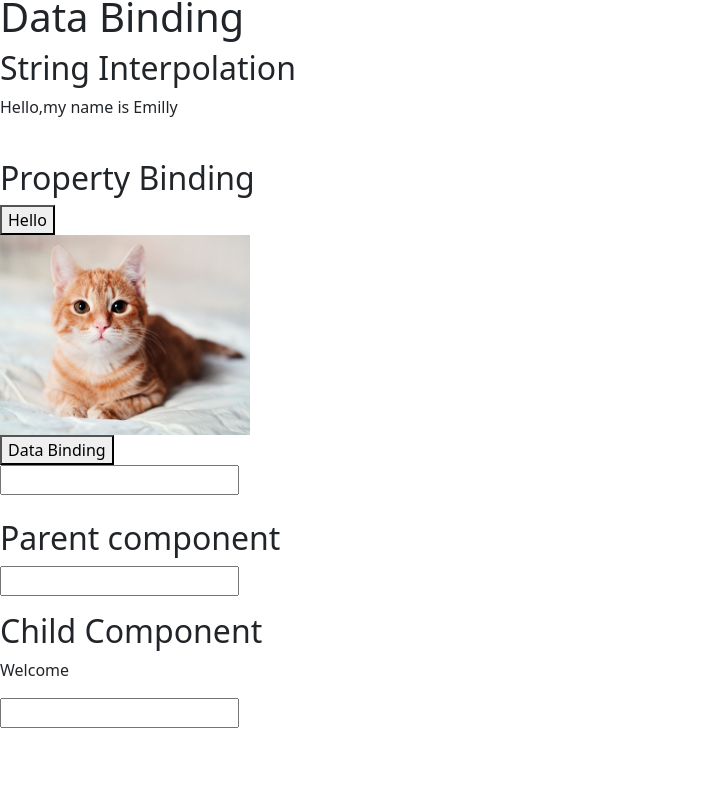
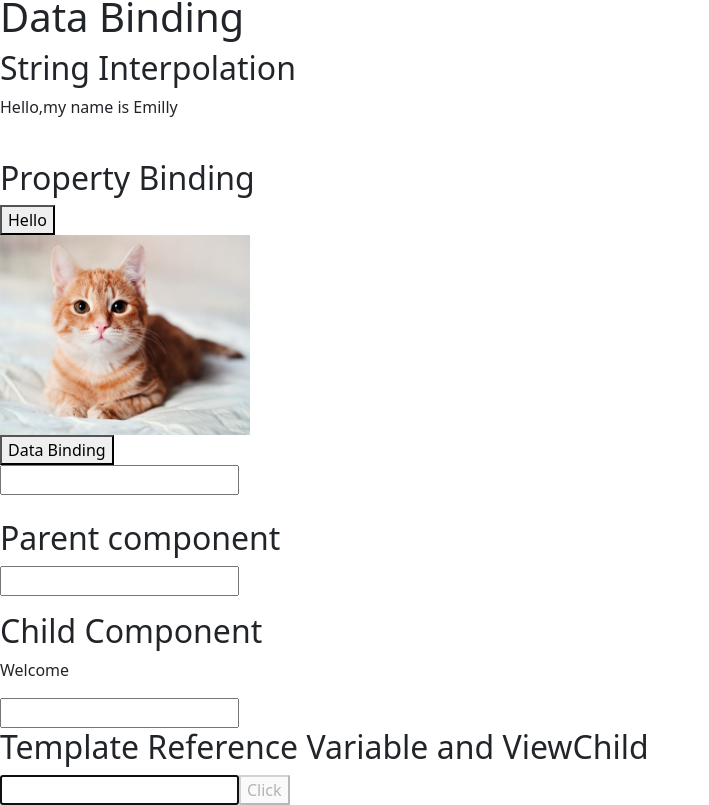
Before and after one commit to njugunaemilly/AngularBasics, an Angular app: page / in a window 1280 px wide. Shown: the part 432-1237 px from the top of the page, without its empty margins (0-709 px from the left). Before the commit the page ends 1160 px from the top, so only its background shows below. Built offline with nearby package versions, Linux system fonts and the light colour scheme.

Commit message:
Exploring the DOM task

```diff
--- a/src/app/app.component.html
+++ b/src/app/app.component.html
@@ -21,3 +21,4 @@
 </div>
 <br>
 <app-parent></app-parent>
+<app-template-reference></app-template-reference>
--- a/src/app/app.module.ts
+++ b/src/app/app.module.ts
@@ -8,6 +8,7 @@ import { FirstComponentComponent } from './first-component/first-component.compo
 import { DirectivesAndServicesComponent } from './directives-and-services/directives-and-services.component';
 import { ParentComponent } from './parent/parent.component';
 import { ChildComponent } from './child/child.component';
+import { TemplateReferenceComponent } from './template-reference/template-reference.component';
 
 @NgModule({
   declarations: [
@@ -15,7 +16,8 @@ import { ChildComponent } from './child/child.component';
     FirstComponentComponent,
     DirectivesAndServicesComponent,
     ParentComponent,
-    ChildComponent
+    ChildComponent,
+    TemplateReferenceComponent
   ],
   imports: [
     BrowserModule,
--- /dev/null
+++ b/src/app/template-reference/template-reference.component.html
@@ -0,0 +1,6 @@
+<div>
+    <h2>Template Reference Variable and ViewChild</h2>
+    <input type="text" #myInput ngModel>
+    <button [disabled]="myInput.value.length===0" (click)="sendInput(myInput)">Click</button>
+    <!-- <p>{{input}}</p> -->
+</div>
--- /dev/null
+++ b/src/app/template-reference/template-reference.component.ts
@@ -0,0 +1,19 @@
+import { Component, OnInit, ViewChild } from '@angular/core';
+
+@Component({
+  selector: 'app-template-reference',
+  templateUrl: './template-reference.component.html',
+  styleUrls: ['./template-reference.component.css']
+})
+export class TemplateReferenceComponent implements OnInit  {
+
+  @ViewChild('myInput', {static: true}) myCustomInput: any;
+
+  ngOnInit() {
+    this.myCustomInput.nativeElement.focus();
+  }
+
+  sendInput(input: any){
+    console.log(input.value);
+  }
+}
```
Also changed, not shown: src/app/template-reference/template-reference.component.css (added), 1 other file (tests, documents, lock files or other folders).
